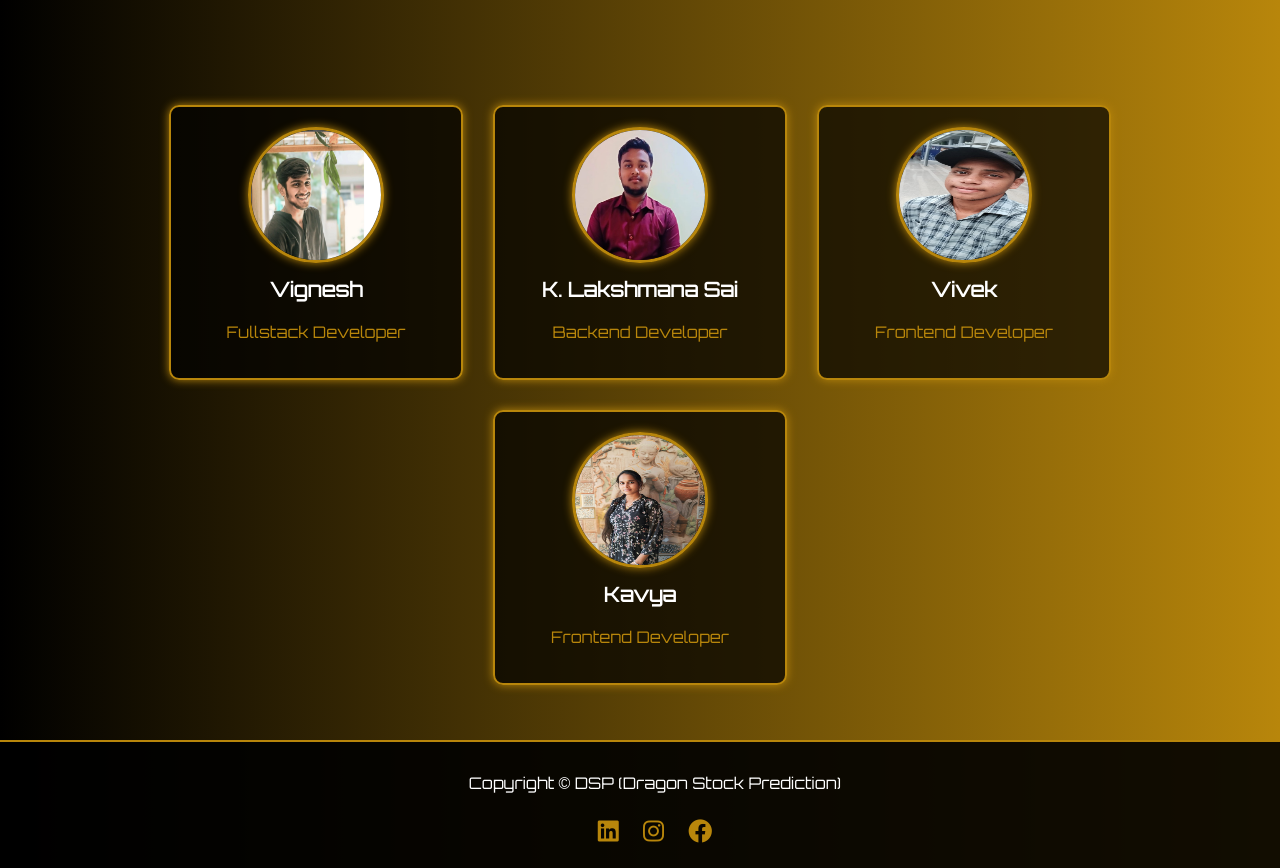
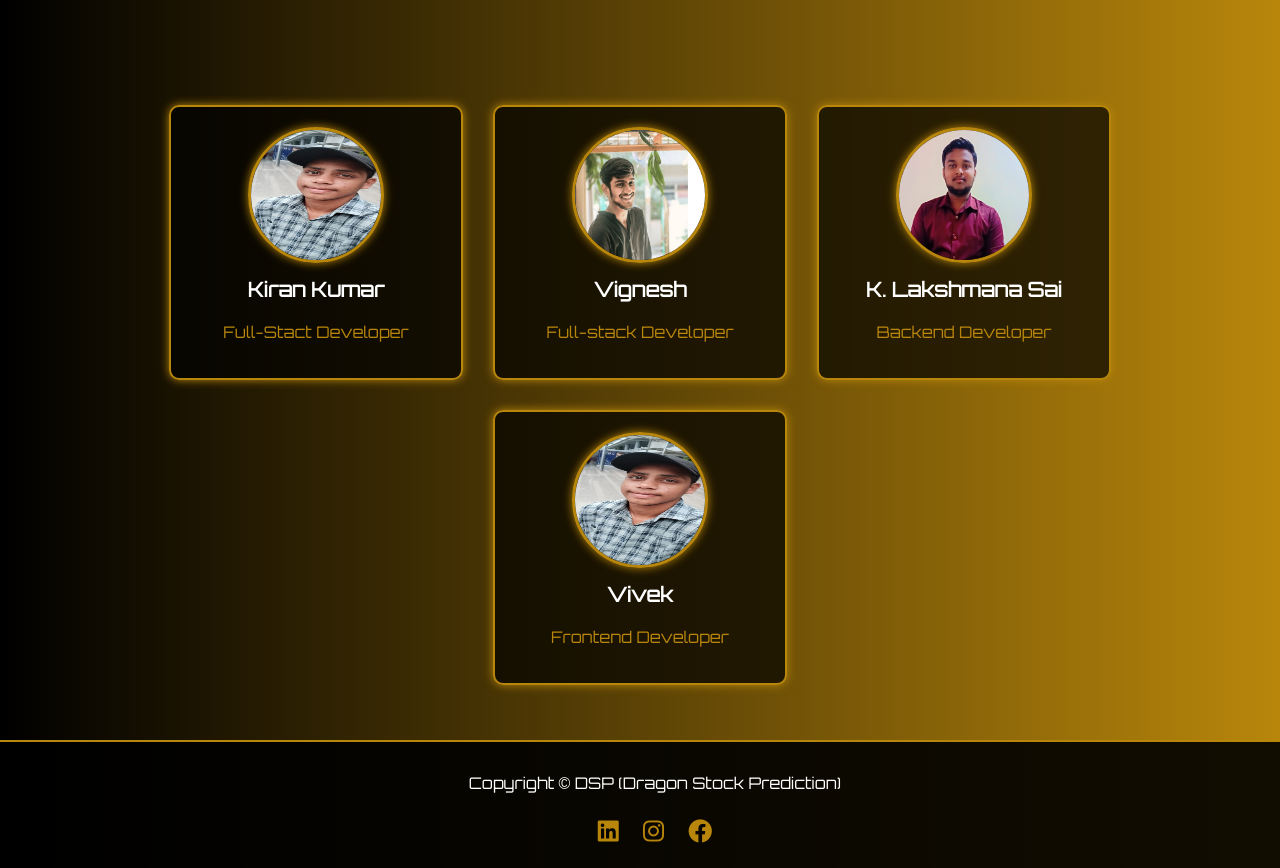
Before and after one commit to Kirankumar351/Real-Time-Stock-Market-Analysis, a Flask app: page /contact in a window 1280 px wide. Shown: the part 72-940 px from the top of the page. Run offline with Flask 3, Linux system fonts and the light colour scheme.

Commit message:
Update contact.html

```diff
--- a/templates/contact.html
+++ b/templates/contact.html
@@ -119,11 +119,15 @@
     </nav><br><br>
     <div class="carousel">
         <div class="card">
+            <img src="{{ url_for('static', filename='profile3.jpg') }}" alt="Person">
+            <h3>Kiran Kumar</h3>
+            <p>Full-Stact Developer</p>
+        </div>
+        <div class="card">
             <img src="{{ url_for('static', filename='profile1.jpg') }}" alt="Person">
             <h3>Vignesh</h3>
-            <p>Fullstack Developer</p>
+            <p>Full-stack Developer</p>
         </div>
-
         <div class="card">
             <img src="{{ url_for('static', filename='profile2.jpg') }}" alt="Person">
             <h3>K. Lakshmana Sai</h3>
@@ -133,12 +137,6 @@
         <div class="card">
             <img src="{{ url_for('static', filename='profile3.jpg') }}" alt="Person">
             <h3>Vivek</h3>
-            <p>Frontend Developer</p>
-        </div>
-
-        <div class="card">
-            <img src="{{ url_for('static', filename='profile4.jpg') }}" alt="Person">
-            <h3>Kavya</h3>
             <p>Frontend Developer</p>
         </div>
     </div><br><br>
```
